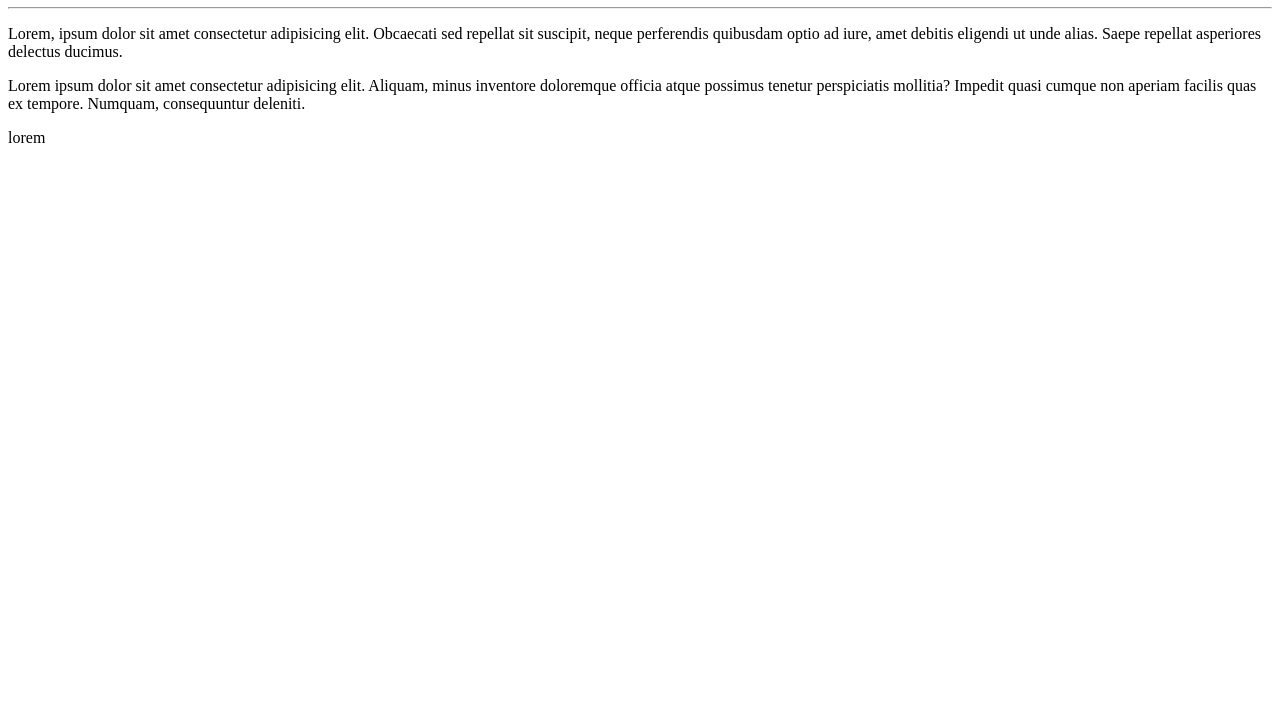
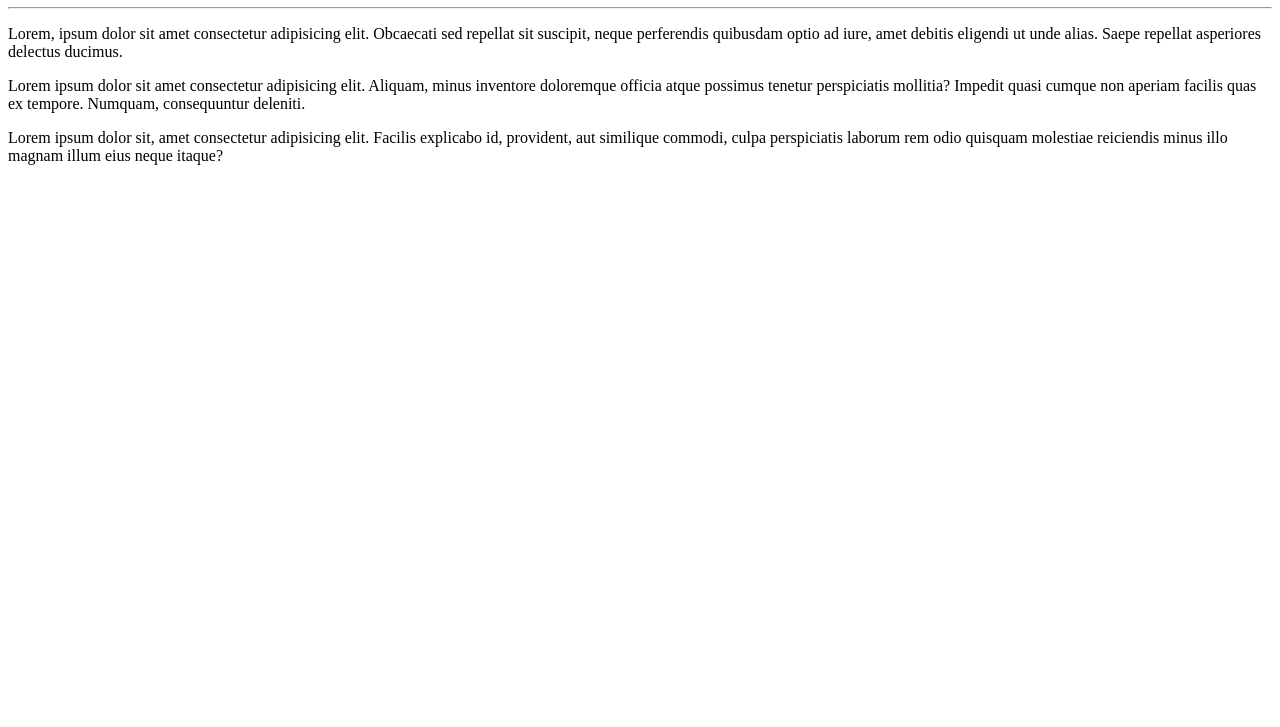
Before and after one commit to GabrielMSantos64/Ola-mundo, a plain HTML site: page site-exemplo/index.html in a window 1280 px wide. Shown: the part 73-800 px from the top of the page. Drawn offline with Linux system fonts and the light colour scheme.

Commit message:
arrumei o lorem

```diff
--- a/site-exemplo/index.html
+++ b/site-exemplo/index.html
@@ -13,7 +13,8 @@
 
     <p>Lorem ipsum dolor sit amet consectetur adipisicing elit. Aliquam, minus inventore doloremque officia atque possimus tenetur perspiciatis mollitia? Impedit quasi cumque non aperiam facilis quas ex tempore. Numquam, consequuntur deleniti.</p>
 
-    <p>lorem</p>
+    <p>Lorem ipsum dolor sit, amet consectetur adipisicing elit. Facilis explicabo id, provident, aut similique commodi, culpa perspiciatis laborum rem odio quisquam molestiae reiciendis minus illo magnam illum eius neque itaque?
+    </p>
 
     </body>
 </html>
```
